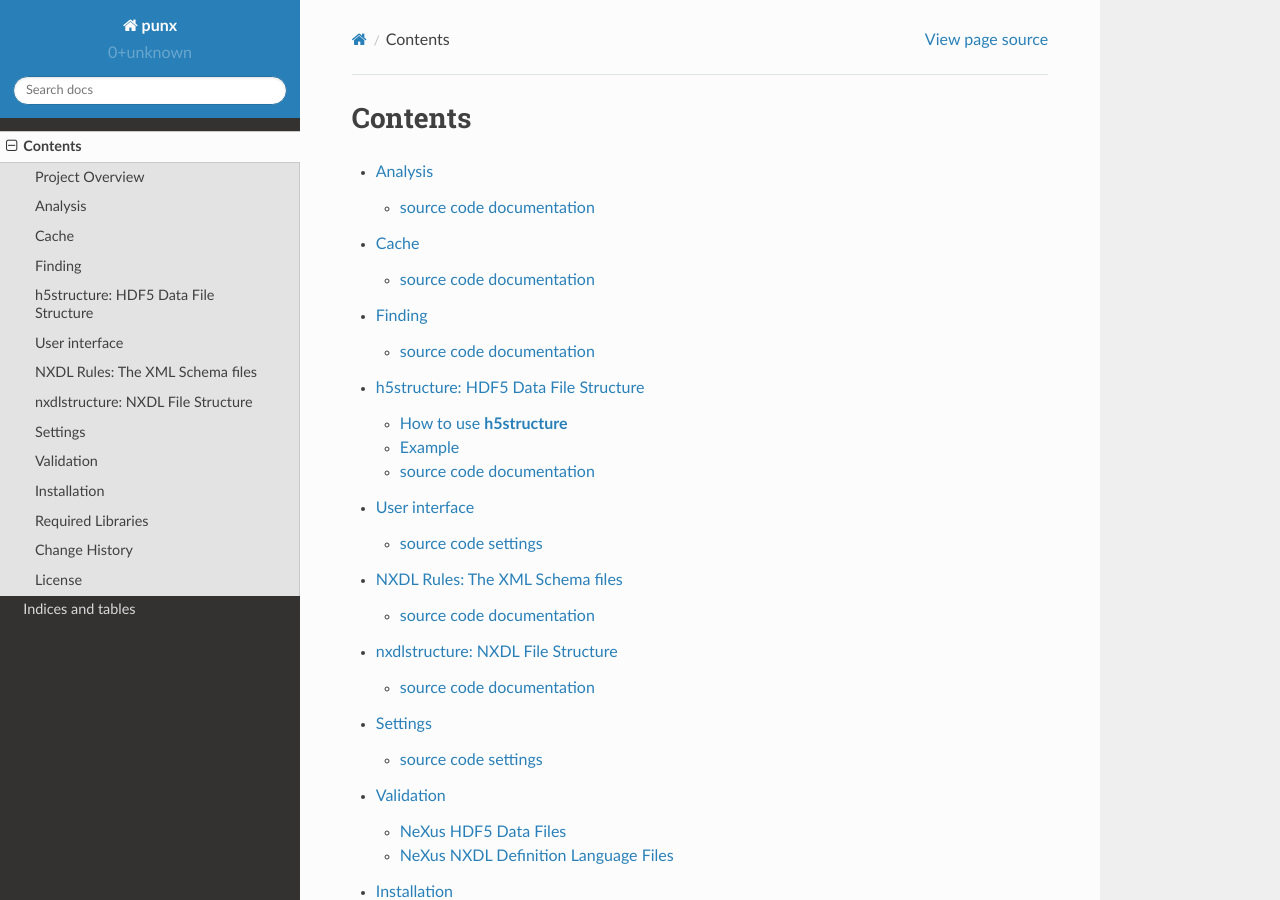
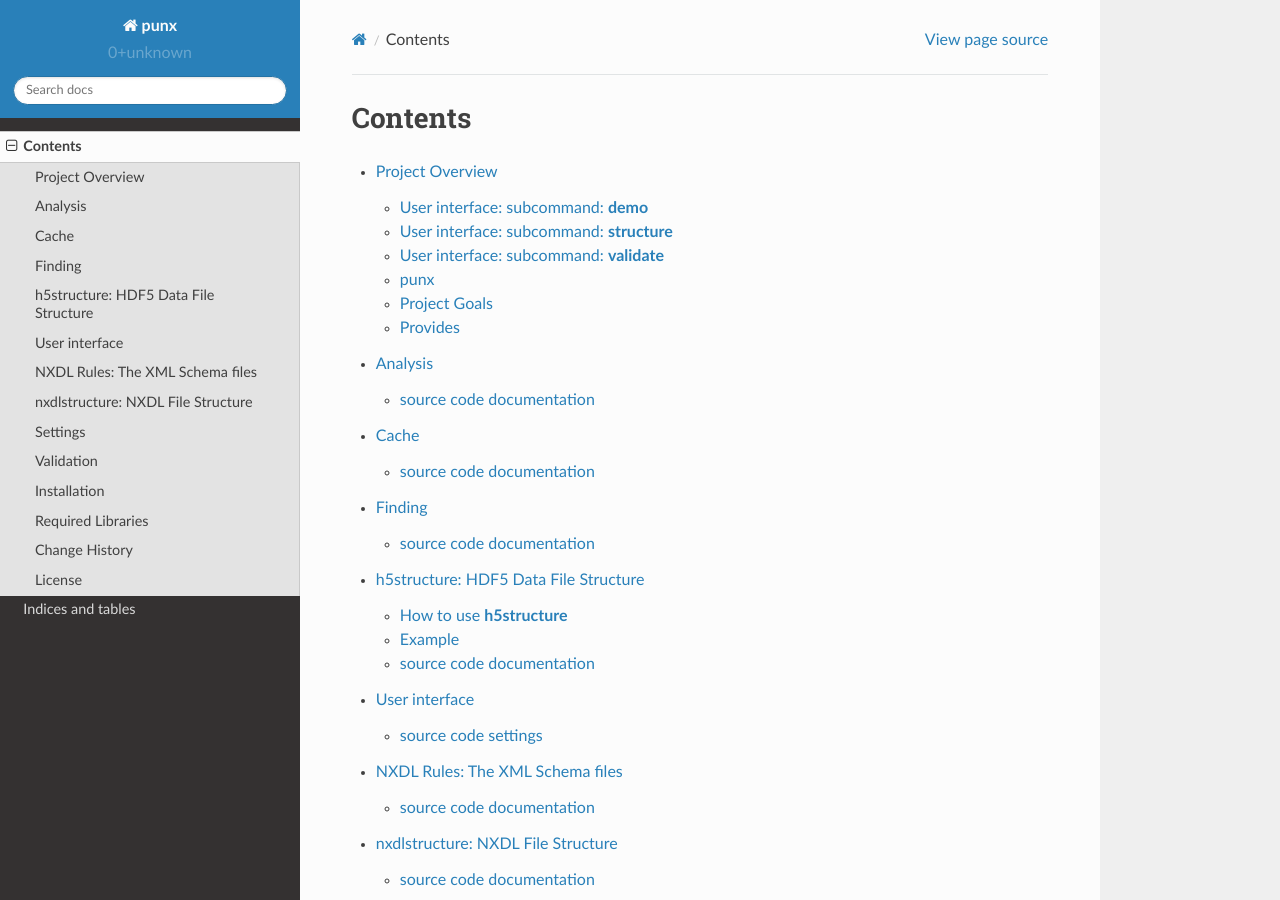
Before and after one commit to prjemian/punx, a Sphinx documentation site: the page built from docs/source/contents.rst, in a window 1280 px wide and 900 px high. Built offline with Sphinx 7.4.7 and the Read the Docs theme 2.0.0, drawn with Linux system fonts in a browser that asks for light colours.

```diff
--- a/docs/source/overview.rst
+++ b/docs/source/overview.rst
@@ -6,8 +6,9 @@
 and prints the structure of a NeXus HDF5 data file from the NeXus documentation.
 
 .. toctree::
-   :hidden:
 
    demo
+   structure
+   validate
 
 .. include:: ../../README.rst
--- a/docs/source/analyze.rst
+++ b/docs/source/source_code/analyze.rst
@@ -14,20 +14,21 @@
 
     .. _fig.base.class.hierarchy:
 
-    .. figure:: graphics/base_class_hierarchy.png
+    .. figure:: ../graphics/base_class_hierarchy.png
         :alt: fig.main_window
         :width: 50%
 
         NeXus base class hierarchy.  Red indicates
         required components.  All others are optional.
 
-Output from the :func:`punx.analyze.base_class_hierarchy`
+Output [#]_ from the :func:`punx.analyze.base_class_hierarchy`
 function is used as input
 to the ``dot`` program (from the ``graphviz`` package [#]_)
 to generate the image file::
 
     dot -Tpng base_class_hierarchy.dot -o base_class_hierarchy.png
 
+.. [#] :download:`base_class_hierarchy.dot <../graphics/base_class_hierarchy.dot>`
 .. [#] GraphViz:  URL here
 
 ----
--- /dev/null
+++ b/docs/source/structure.rst
@@ -0,0 +1,11 @@
+.. _structure:
+.. index:: structure
+
+User interface: subcommand: **structure**
+#########################################
+
+
+Examples
+++++++++
+
+--tba--
```
Also changed, not shown: docs/source/contents.rst (+2 -14 lines), docs/source/source_code/validate.rst (added, +67 -0 lines), docs/source/validate.rst (+8 -61 lines), docs/source/source_code/cache.rst (renamed from docs/source/cache.rst), docs/source/source_code/finding.rst (renamed from docs/source/finding.rst), docs/source/source_code/h5structure.rst (renamed from docs/source/h5structure.rst), docs/source/source_code/main.rst (renamed from docs/source/main.rst), docs/source/source_code/nxdl_rules.rst (renamed from docs/source/nxdl_rules.rst), docs/source/source_code/nxdlstructure.rst (renamed from docs/source/nxdlstructure.rst), docs/source/source_code/settings.rst (renamed from docs/source/settings.rst), 1 other file.
